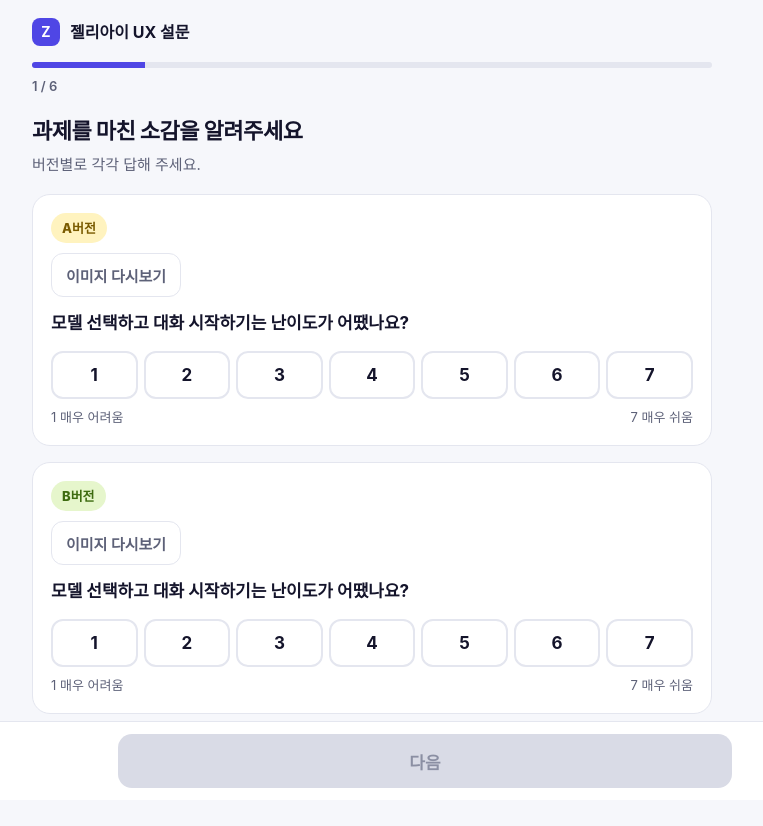
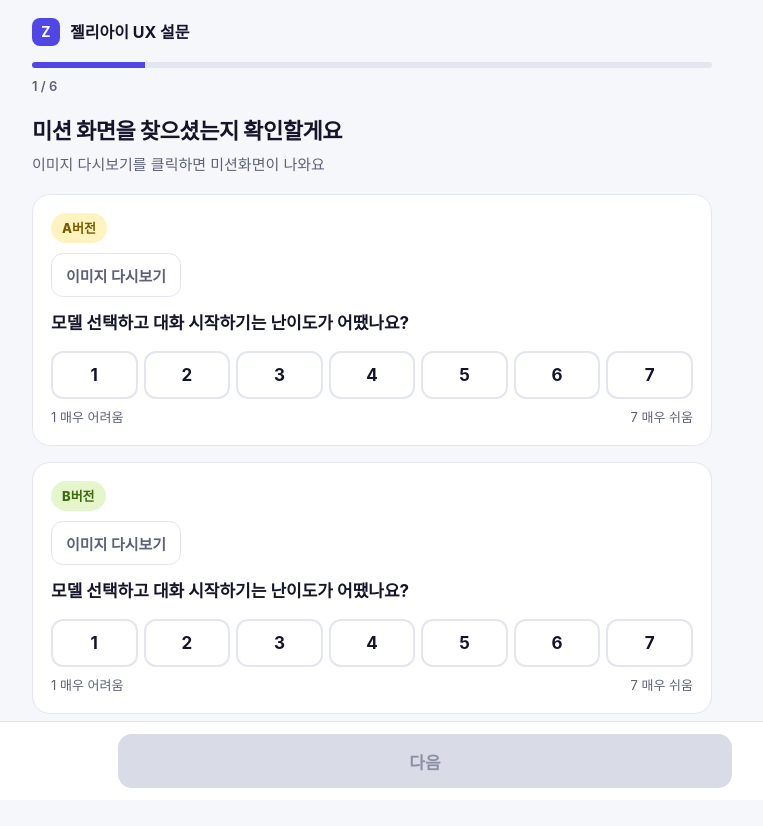
Before and after one commit to aple7391-dot/zeliaiUT, a website: page public/survey.html in a window 1280 px wide. Shown: the whole page, without its empty margins (268-1031 px from the left). Drawn offline with Linux system fonts and the light colour scheme.

Commit message:
설문 1번 제목/안내 문구 변경
Co-Authored-By: Claude Sonnet 5.5 <noreply@anthropic.com>

```diff
--- a/public/survey.html
+++ b/public/survey.html
@@ -171,7 +171,7 @@ h1.long{font-size:20px;margin-bottom:18px}
   function view(step){
     var h='';
     if(step==='q1'){
-      h+='<h1>과제를 마친 소감을 알려주세요</h1><p class="sub">버전별로 각각 답해 주세요.</p>';
+      h+='<h1>미션 화면을 찾으셨는지 확인할게요</h1><p class="sub">이미지 다시보기를 클릭하면 미션화면이 나와요</p>';
       ['before','after'].forEach(function(v){
         h+=block(v,'<button type="button" class="ghost" data-img="'+C.IMAGES.chat[v]+'" data-alt="'+esc(C.ALT.chat[v])+'">'+esc(T.reviewImage)+'</button><p class="q">'+esc(T.seq)+'</p>'+scale('seq_'+v,T.seqLow,T.seqHigh));
       });
```
Also changed, not shown: survey.html (+1 -1 lines).
